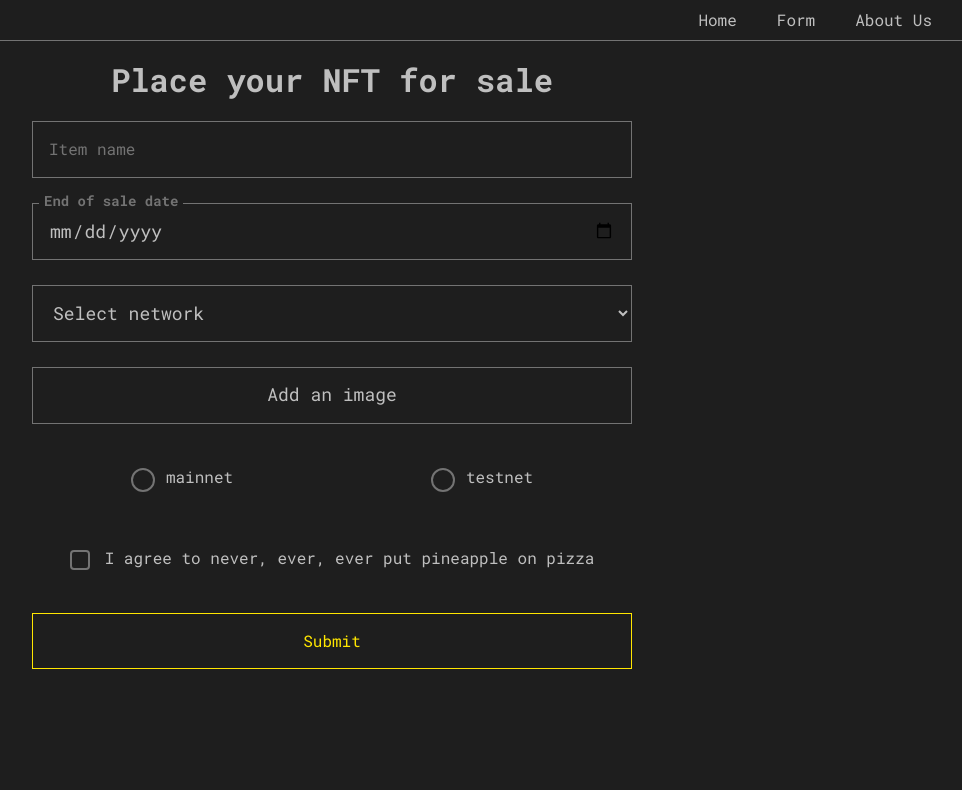
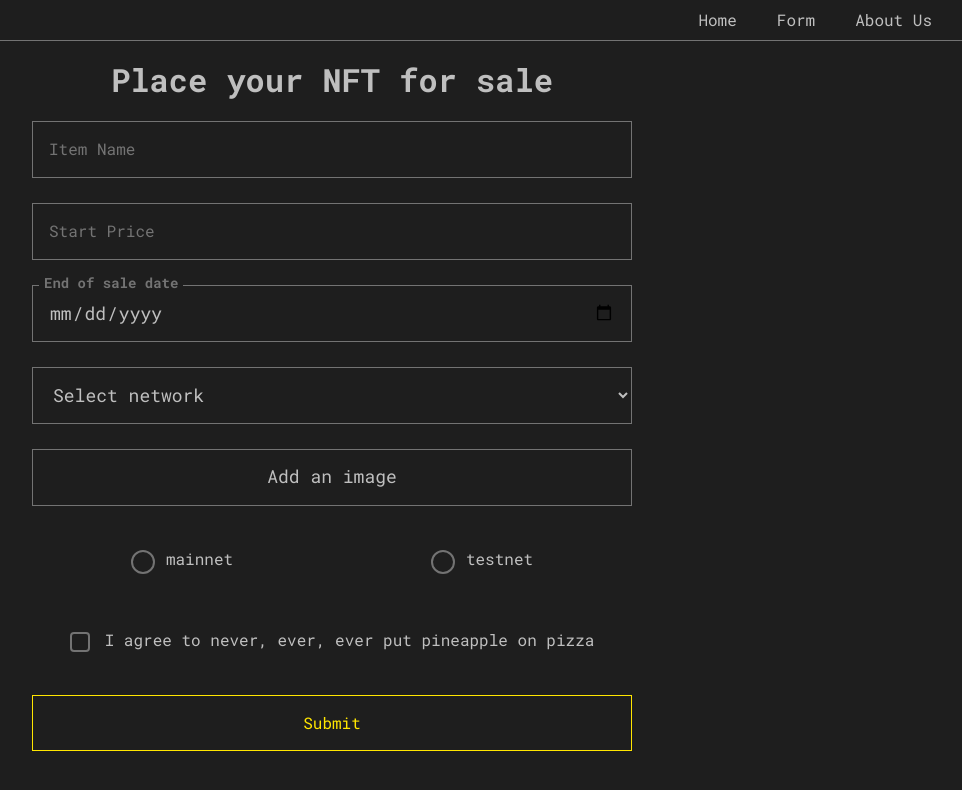
Before and after one commit to Ilichhh/rs-react, a React (Vite) app: page /form in a window 1280 px wide. Shown: the top 790 px of the page, without its empty margins (308-1270 px from the left). Built offline with nearby package versions, Linux system fonts and the light colour scheme.

Commit message:
feat: add price field to form

```diff
--- a/src/components/Form/Form.tsx
+++ b/src/components/Form/Form.tsx
@@ -14,6 +14,7 @@ interface FormProps {
 
 class Form extends React.Component<FormProps, ProductData> {
   private titleInputRef: RefObject<HTMLInputElement>;
+  private priceInputRef: RefObject<HTMLInputElement>;
   private dateInputRef: RefObject<HTMLInputElement>;
   private imageInputRef: RefObject<HTMLInputElement>;
   private selectNetworkRef: RefObject<HTMLSelectElement>;
@@ -23,6 +24,7 @@ class Form extends React.Component<FormProps, ProductData> {
   constructor(props: FormProps) {
     super(props);
     this.titleInputRef = React.createRef();
+    this.priceInputRef = React.createRef();
     this.dateInputRef = React.createRef();
     this.imageInputRef = React.createRef();
     this.selectNetworkRef = React.createRef();
@@ -34,6 +36,7 @@ class Form extends React.Component<FormProps, ProductData> {
     e.preventDefault();
 
     const title = this.titleInputRef.current?.value ?? '';
+    const price = +(this.priceInputRef.current?.value ?? 0);
     const date = this.dateInputRef.current?.value ?? '';
     const imageFile = this.imageInputRef.current?.files?.[0];
     const network = this.selectNetworkRef.current?.value ?? '';
@@ -47,6 +50,7 @@ class Form extends React.Component<FormProps, ProductData> {
 
     this.props.onAddProduct({
       title,
+      price,
       imageSrc,
       date,
       network,
@@ -59,7 +63,8 @@ class Form extends React.Component<FormProps, ProductData> {
   render() {
     return (
       <form className="form" onSubmit={this.handleSubmit}>
-        <FormInput type="text" label="Item name" id="title" inputRef={this.titleInputRef} />
+        <FormInput type="text" label="Item Name" id="title" inputRef={this.titleInputRef} />
+        <FormInput type="number" label="Start Price" id="price" inputRef={this.priceInputRef} />
         <FormInput type="date" label="End of sale date" id="date" inputRef={this.dateInputRef} />
         <DropdownInput id="network" options={networks} inputRef={this.selectNetworkRef} />
         <AddImageButton inputRef={this.imageInputRef} />
--- a/src/components/ProductCard/ProductCard.tsx
+++ b/src/components/ProductCard/ProductCard.tsx
@@ -8,13 +8,13 @@ interface ProductDataProps {
 
 class ProductCard extends React.Component<ProductDataProps> {
   render = () => {
-    const { title, imageSrc, date, network, mainnet } = this.props.data;
+    const { title, price, imageSrc, date, network, mainnet } = this.props.data;
     return (
       <div className="card" data-testid="card">
         <img src={imageSrc} alt="Card preview" className="card__image" width="256" height="256" />
         <div className="card__description">
           <div className="card__title">{title}</div>
-          <div className="card__price">ETH</div>
+          <div className="card__price">{price} ETH</div>
           <div className="card__network">{`${network} (${mainnet})`}</div>
           <div className="card__date">Sale ends: {date}</div>
         </div>
--- a/src/types.ts
+++ b/src/types.ts
@@ -8,6 +8,7 @@ export interface CardData {
 
 export interface ProductData {
   title: string;
+  price: number;
   imageSrc: string;
   date: string;
   network: string;
```
